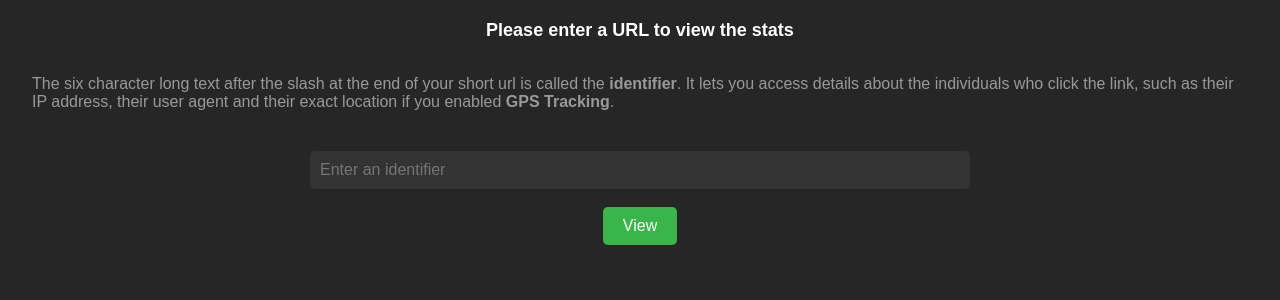
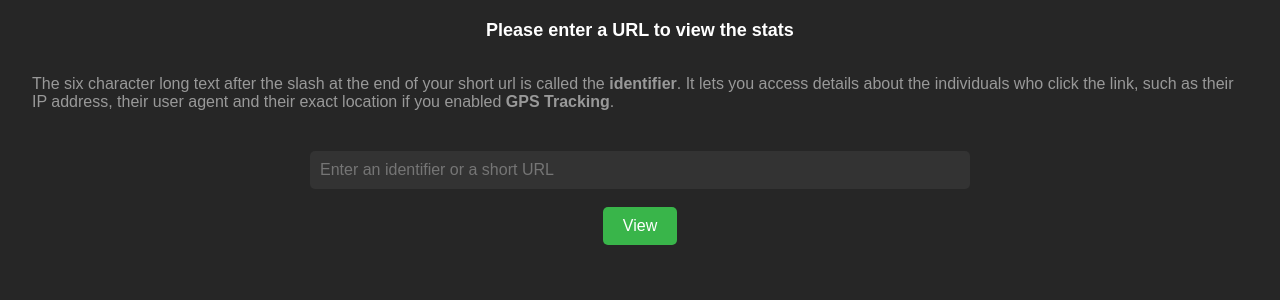
Before and after one commit to Itsmmdoha/clickstat, a Flask app: page /stats in a window 1280 px wide. Shown: the part 49-349 px from the top of the page. Run offline with Flask 3, Linux system fonts and the light colour scheme.

Commit message:
adding support for short URL in the stats page

```diff
--- a/main.py
+++ b/main.py
@@ -81,7 +81,7 @@ def fetchURL(identifier):
 @app.route("/stats",methods=["GET","POST"])
 def stats():
     if request.method == "POST":
-        identifier = request.form["identifier"]
+        identifier = request.form["identifier"][-6:]
         db = Dbm()
         result = db.get_stats(identifier)
         if result:
--- a/templates/stats.html
+++ b/templates/stats.html
@@ -12,7 +12,7 @@
       It lets you access details about the individuals who click the link, such as their IP address, their user agent and their exact location if you enabled <b>GPS Tracking</b>.
     </div>
     <form action="stats" method="post">
-        <input name="identifier" type="text" placeholder="Enter an identifier">
+        <input name="identifier" type="text" placeholder="Enter an identifier or a short URL">
         <br><br>
         <input type="submit" value="View" id="submit_button">
     </form>
```
